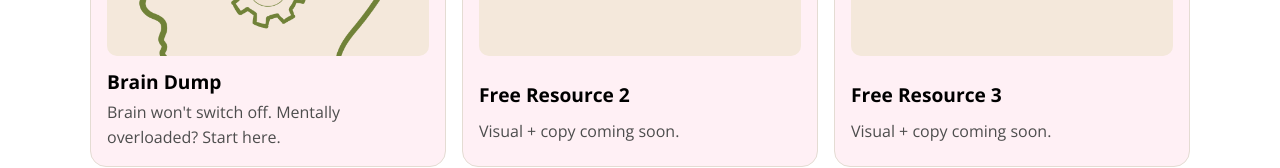
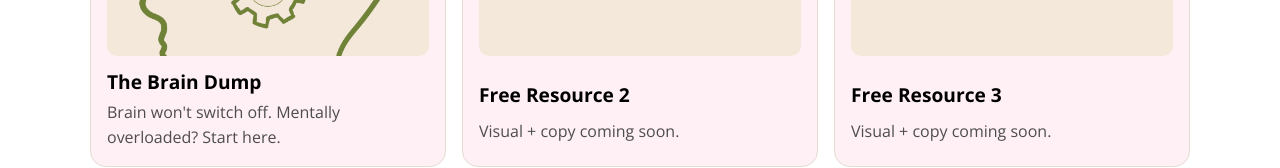
Before and after one commit to JacksonDickfos/turningtideproject, a Next.js app: page / in a window 1280 px wide. Shown: the part 2848-3016 px from the top of the page. Built offline with nearby package versions, Linux system fonts and the light colour scheme.

Commit message:
Rename Brain Dump free resource

```diff
--- a/src/content/previews.ts
+++ b/src/content/previews.ts
@@ -48,10 +48,10 @@ export const coursesPreview: PreviewItem[] = [
 export const freeResourcesPreview: PreviewItem[] = [
   {
     id: "fr-1",
-    title: "Brain Dump",
+    title: "The Brain Dump",
     description: "Brain won't switch off. Mentally overloaded? Start here.",
     imageSrc: "/images/braindump.png",
-    imageAlt: "Brain Dump",
+    imageAlt: "The Brain Dump",
   },
   {
     id: "fr-2",
```
